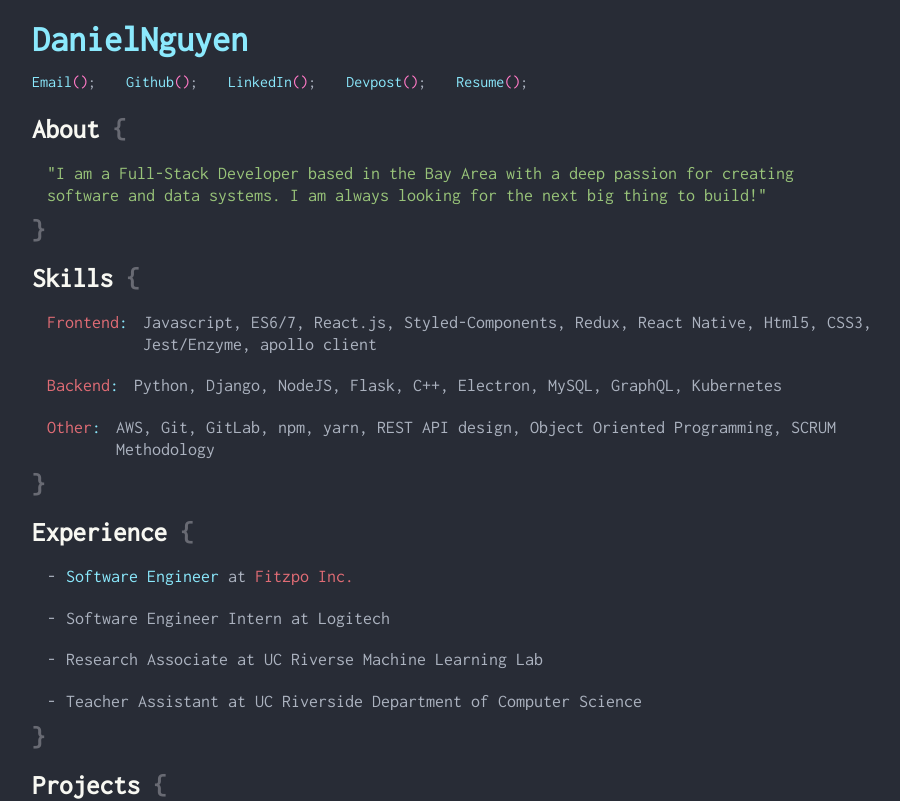
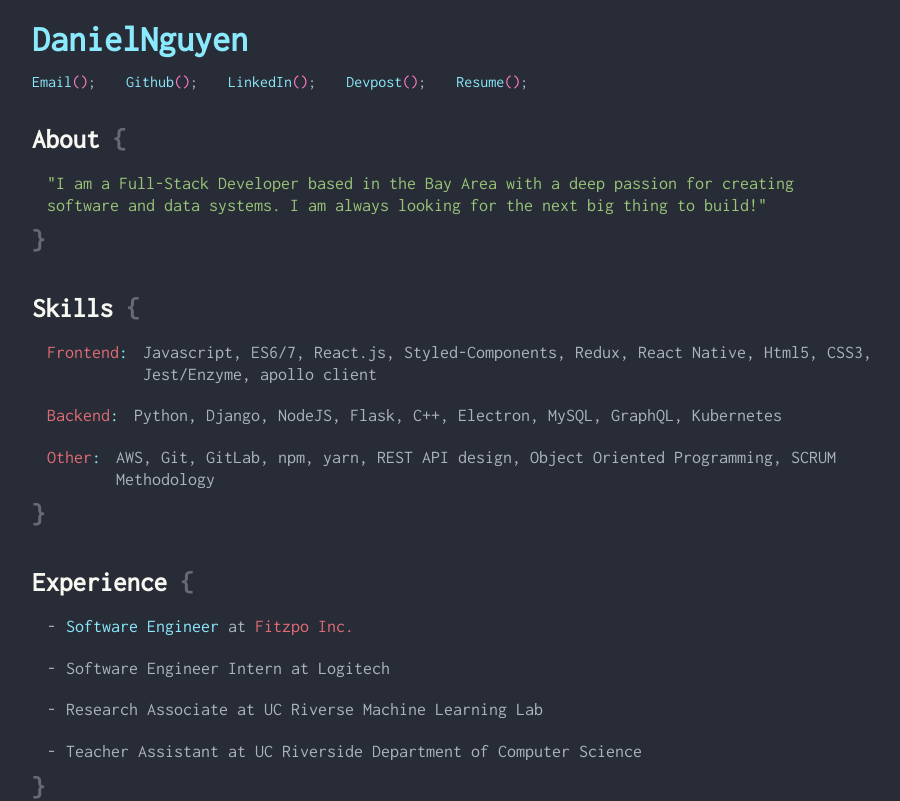
Before and after one commit to Dnguy104/Portfolio, a React app: page / in a window 1280 px wide. Shown: the top 801 px of the page, without its empty margins (183-1083 px from the left). Built offline with nearby package versions, Linux system fonts and the light colour scheme.

Commit message:
generated build

```diff
--- a/src/components/components/Section.js
+++ b/src/components/components/Section.js
@@ -26,7 +26,7 @@ Section.propTypes = {
 };
 
 const styledSection = styled(Section)`
-  padding: 10px 0px;
+  padding: 20px 0px;
 
   }
   h2:first-of-type {
```
Also changed, not shown: 3 other files (tests, documents, lock files or other folders).
